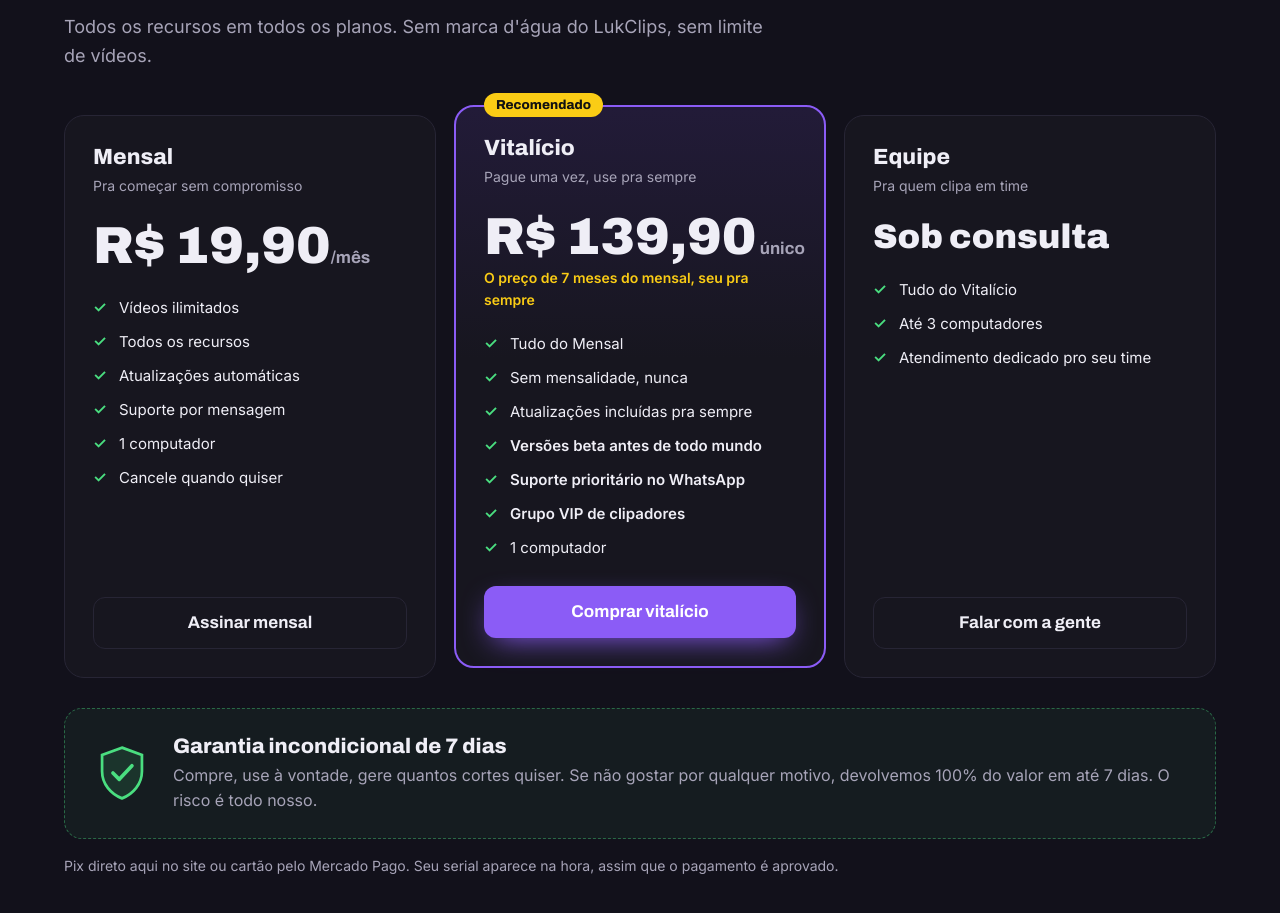
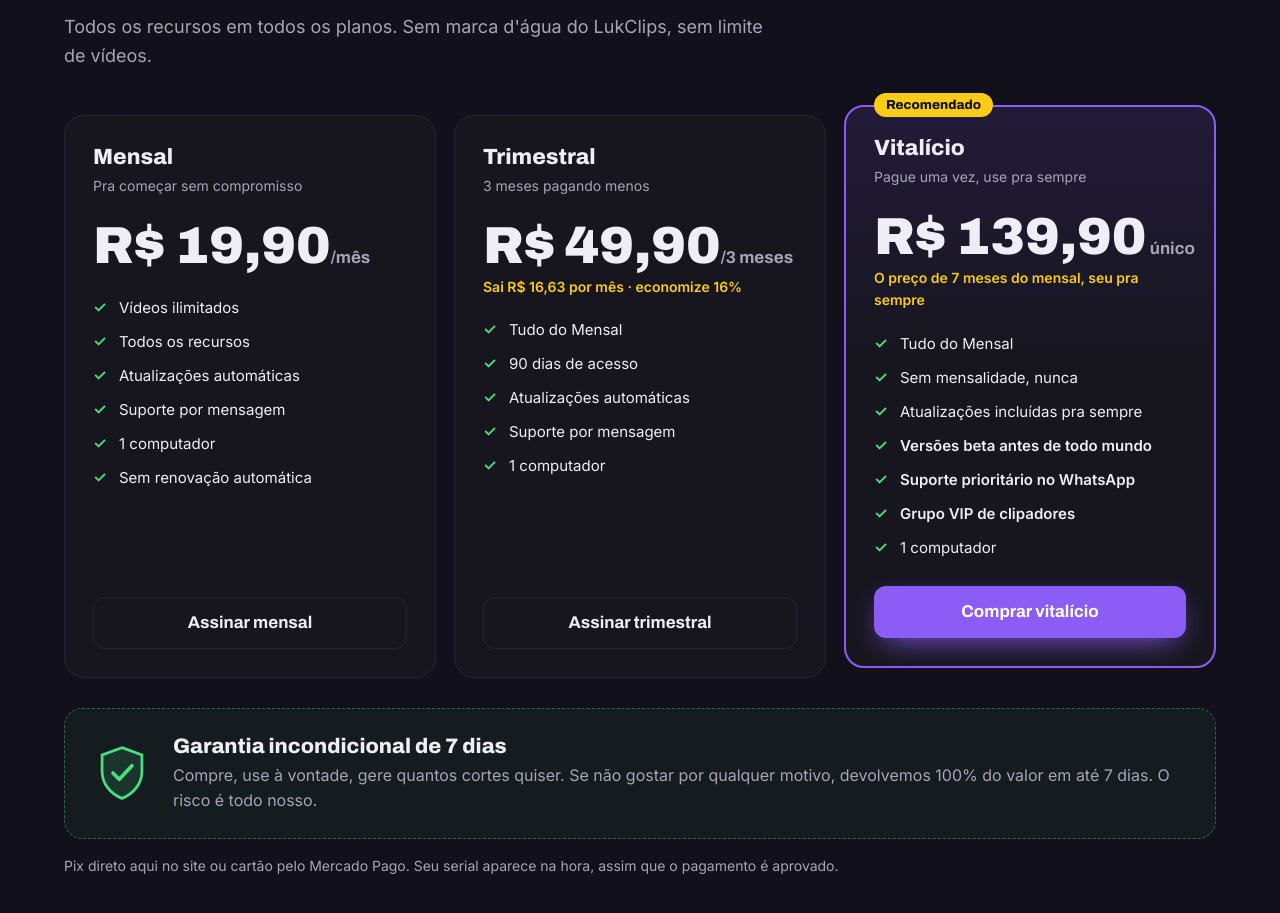
Before and after one commit to LUKbrDEV/LukClips, a plain HTML site: page docs/index.html in a window 1280 px wide. Shown: the part 6456-7369 px from the top of the page. Drawn offline with Linux system fonts and the light colour scheme.

Commit message:
Plano trimestral

```diff
--- a/docs/index.html
+++ b/docs/index.html
@@ -399,8 +399,15 @@ footer a{text-decoration:none}footer a:hover{color:var(--ink)}
       <div class="pl">
         <h3>Mensal</h3><p class="sub">Pra começar sem compromisso</p>
         <p class="price">R$ 19,90<small>/mês</small></p>
-        <ul><li>Vídeos ilimitados</li><li>Todos os recursos</li><li>Atualizações automáticas</li><li>Suporte por mensagem</li><li>1 computador</li><li>Cancele quando quiser</li></ul>
+        <ul><li>Vídeos ilimitados</li><li>Todos os recursos</li><li>Atualizações automáticas</li><li>Suporte por mensagem</li><li>1 computador</li><li>Sem renovação automática</li></ul>
         <a class="btn btn-ghost" data-buy="mensal" href="#planos">Assinar mensal</a>
+      </div>
+      <div class="pl">
+        <h3>Trimestral</h3><p class="sub">3 meses pagando menos</p>
+        <p class="price">R$ 49,90<small>/3 meses</small></p>
+        <p class="save">Sai R$ 16,63 por mês · economize 16%</p>
+        <ul><li>Tudo do Mensal</li><li>90 dias de acesso</li><li>Atualizações automáticas</li><li>Suporte por mensagem</li><li>1 computador</li></ul>
+        <a class="btn btn-ghost" data-buy="trimestral" href="#planos">Assinar trimestral</a>
       </div>
       <div class="pl star">
         <span class="badge">Recomendado</span>
@@ -409,12 +416,6 @@ footer a{text-decoration:none}footer a:hover{color:var(--ink)}
         <p class="save">O preço de 7 meses do mensal, seu pra sempre</p>
         <ul><li>Tudo do Mensal</li><li>Sem mensalidade, nunca</li><li>Atualizações incluídas pra sempre</li><li><strong>Versões beta antes de todo mundo</strong></li><li><strong>Suporte prioritário no WhatsApp</strong></li><li><strong>Grupo VIP de clipadores</strong></li><li>1 computador</li></ul>
         <a class="btn btn-main" data-buy="vitalicio" href="#planos">Comprar vitalício</a>
-      </div>
-      <div class="pl">
-        <h3>Equipe</h3><p class="sub">Pra quem clipa em time</p>
-        <p class="price" style="font-size:34px">Sob consulta</p>
-        <ul><li>Tudo do Vitalício</li><li>Até 3 computadores</li><li>Atendimento dedicado pro seu time</li></ul>
-        <a class="btn btn-ghost" data-buy="equipe" href="#planos">Falar com a gente</a>
       </div>
     </div>
     <div class="guar">
@@ -499,9 +500,8 @@ footer a{text-decoration:none}footer a:hover{color:var(--ink)}
 {
 /* ===== Compra: Pix direto no site ou cartão pelo Mercado Pago ===== */
 const LOJA = "https://fcgtbdmpsqfusdmepvzh.supabase.co/functions/v1/loja";
-const LINK_EQUIPE = "";   /* WhatsApp ou e-mail para o plano Equipe (vazio = fica nos planos) */
 const testeCompra = new URLSearchParams(location.search).has("teste");
-const NOMES = {mensal: ["Plano Mensal", "R$ 19,90 · 30 dias"], vitalicio: ["Licença Vitalícia", "R$ 139,90 · pagamento único"]};
+const NOMES = {mensal: ["Plano Mensal", "R$ 19,90 · 30 dias"], trimestral: ["Plano Trimestral", "R$ 49,90 · 90 dias"], vitalicio: ["Licença Vitalícia", "R$ 139,90 · pagamento único"]};
 const mod = document.getElementById("mod"), $m = id => document.getElementById(id);
 let planoAtual = "", timer = null;
 const api = async corpo => {
@@ -523,10 +523,6 @@ document.addEventListener("keydown", e => { if (e.key === "Escape" && mod.classL
 mod.querySelectorAll("[data-volta]").forEach(b => b.addEventListener("click", () => { erro(""); passo("pEscolha"); }));
 document.querySelectorAll("[data-buy]").forEach(a => {
   const plano = a.dataset.buy;
-  if (plano === "equipe") {
-    if (LINK_EQUIPE) { a.href = LINK_EQUIPE; a.target = "_blank"; a.rel = "noopener"; }
-    return;
-  }
   a.addEventListener("click", e => { e.preventDefault(); abrir(plano); });
 });
 $m("oCartao").addEventListener("click", async () => {
```
Also changed, not shown: docs/obrigado.html (+1 -1 lines).
